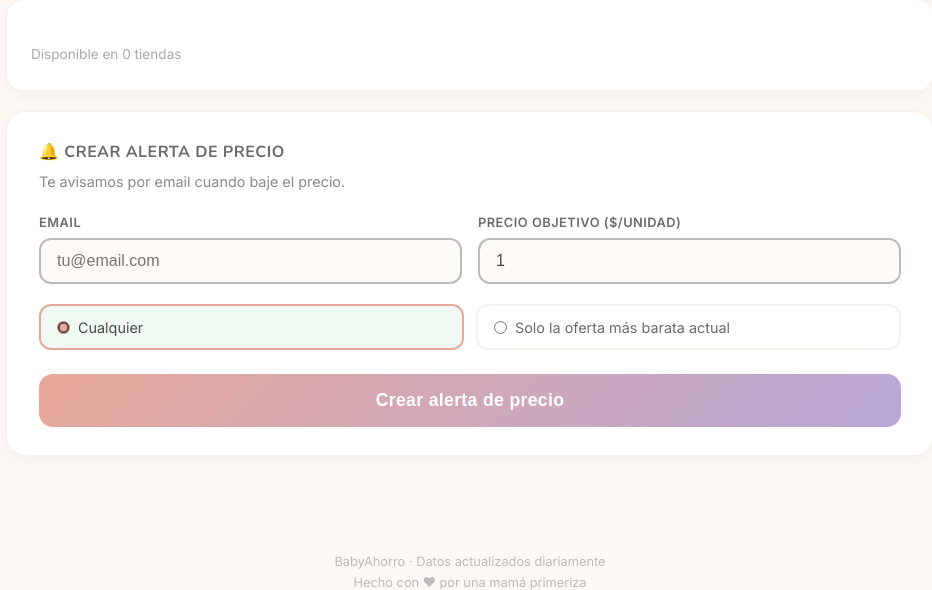
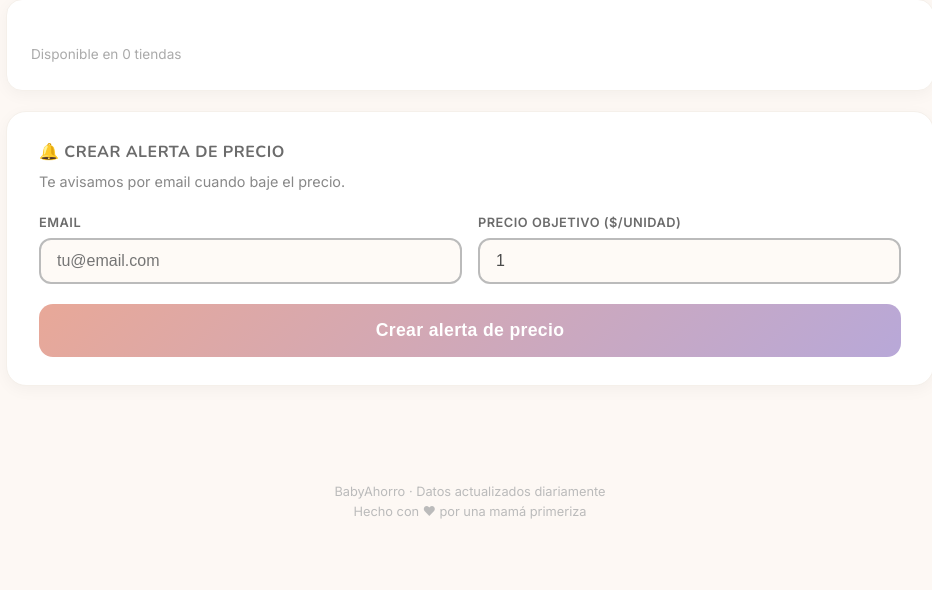
Before and after one commit to Conlei17/comparador-panales-chile, a Flask app: template templates/producto.html in a window 1280 px wide. Shown: the part 498-1088 px from the top of the page, without its empty margins (170-1102 px from the left). After the commit the page ends 1017 px from the top, so only its background shows below. Run offline with Flask 3, Linux system fonts and the light colour scheme; the template is opened without the code that fills it, so the values that code supplies are empty.

Commit message:
Simplificar formulario de alerta: eliminar radio buttons confusos
Siempre usar tipo 'grupo' (avisar cuando cualquier tienda tenga
buen precio), que es el comportamiento útil para el usuario.

Co-Authored-By: Claude Opus 4.6 <noreply@anthropic.com>

```diff
--- a/templates/producto.html
+++ b/templates/producto.html
@@ -157,16 +157,6 @@
           <label for="alerta-precio">Precio objetivo ($/unidad)</label>
           <input type="number" id="alerta-precio" value="{{ (mejor_ppu or mejor_precio or 0) + 1 }}" min="1" class="alerta-input" required>
         </div>
-      </div>
-      <div class="alerta-tipo">
-        <label class="alerta-tipo-label">
-          <input type="radio" name="alerta-tipo" value="grupo" checked>
-          <span>Cualquier {{ grupo.marca }} {% if grupo.talla %}Talla {{ grupo.talla }}{% endif %} {% if grupo.cantidad %}{{ grupo.cantidad }}u{% endif %}</span>
-        </label>
-        <label class="alerta-tipo-label">
-          <input type="radio" name="alerta-tipo" value="producto">
-          <span>Solo la oferta m&aacute;s barata actual</span>
-        </label>
       </div>
       <button class="btn-alerta" onclick="crearAlertaProducto()">Crear alerta de precio</button>
       <div class="alerta-mensaje" id="alertaMensaje" style="display:none;"></div>
@@ -457,7 +447,7 @@
     function crearAlertaProducto() {
       var email = document.getElementById('alerta-email').value.trim();
       var precio = parseInt(document.getElementById('alerta-precio').value);
-      var tipo = document.querySelector('input[name="alerta-tipo"]:checked').value;
+      var tipo = 'grupo';
       var msg = document.getElementById('alertaMensaje');
 
       if (!email || !precio || precio <= 0) {
```
